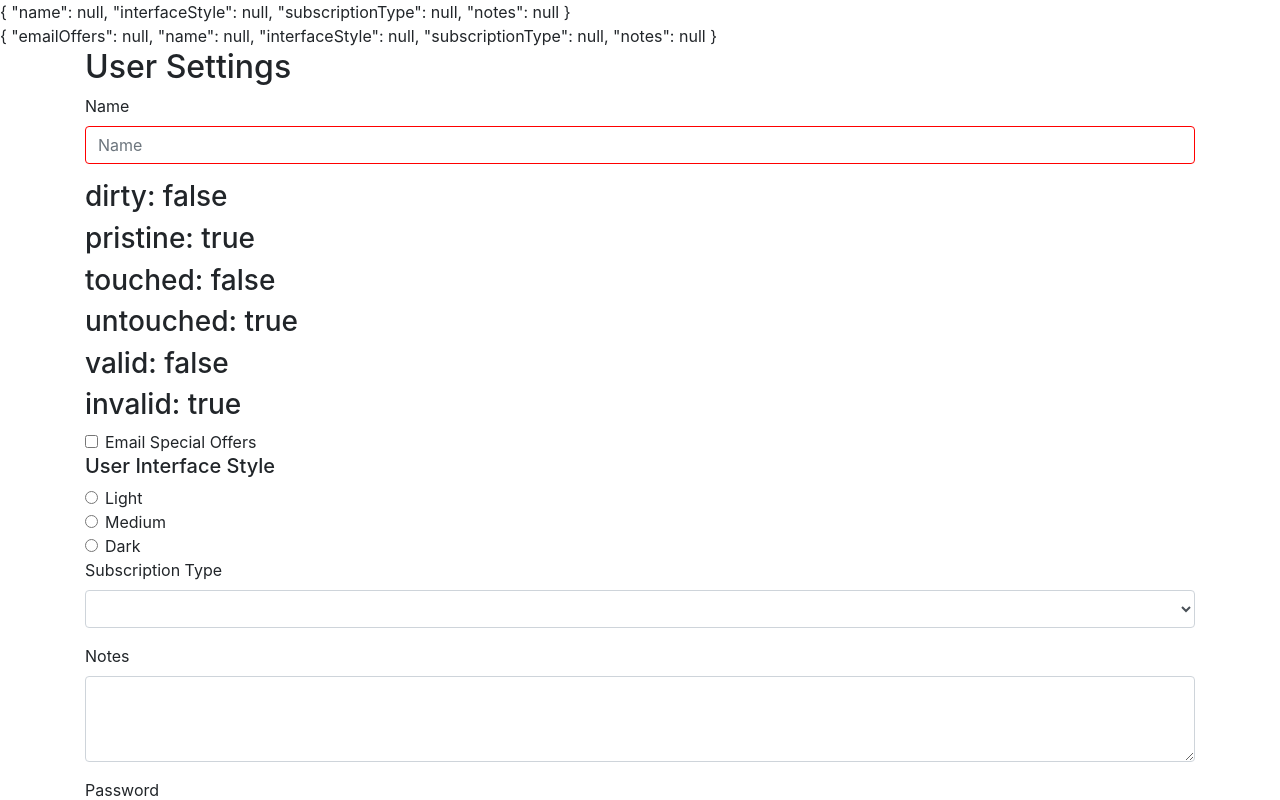
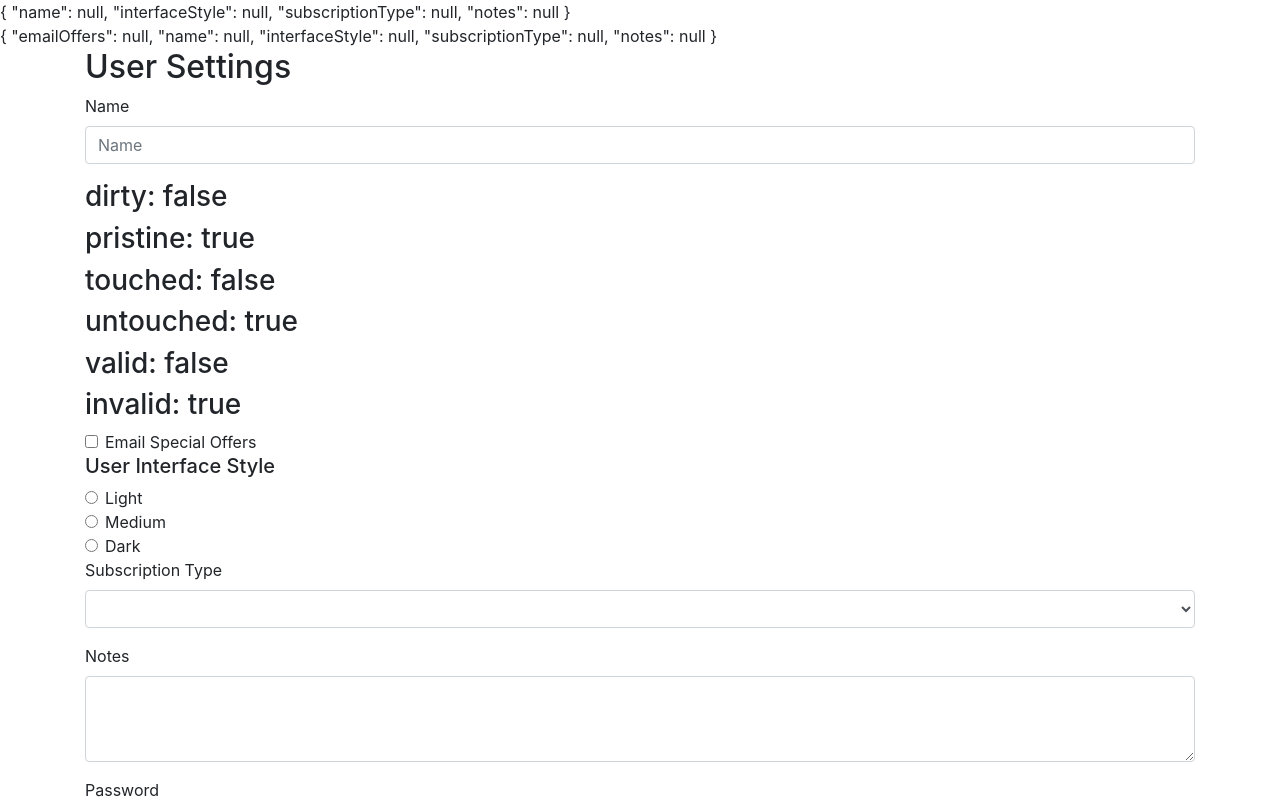
Before and after one commit to ozgursarikamis/angular-pro, an Angular app: page / in a window 1280 px wide. Shown: the top 800 px of the page. Built offline with nearby package versions, Linux system fonts and the light colour scheme.

Commit message:
ng-touched

```diff
--- a/src/app/user-settings-form/user-settings-form.component.scss
+++ b/src/app/user-settings-form/user-settings-form.component.scss
@@ -1,3 +1,3 @@
-.ng-invalid:not(form) {
+.ng-invalid:not(form).ng-touched {
 	border: 1px solid red;
 }
```
